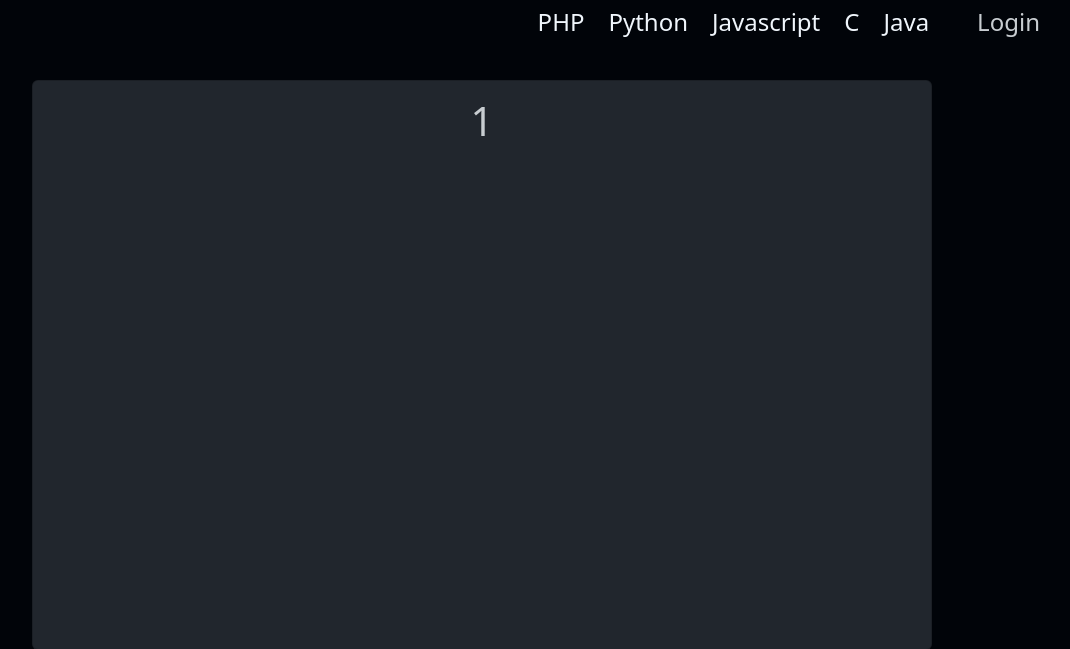
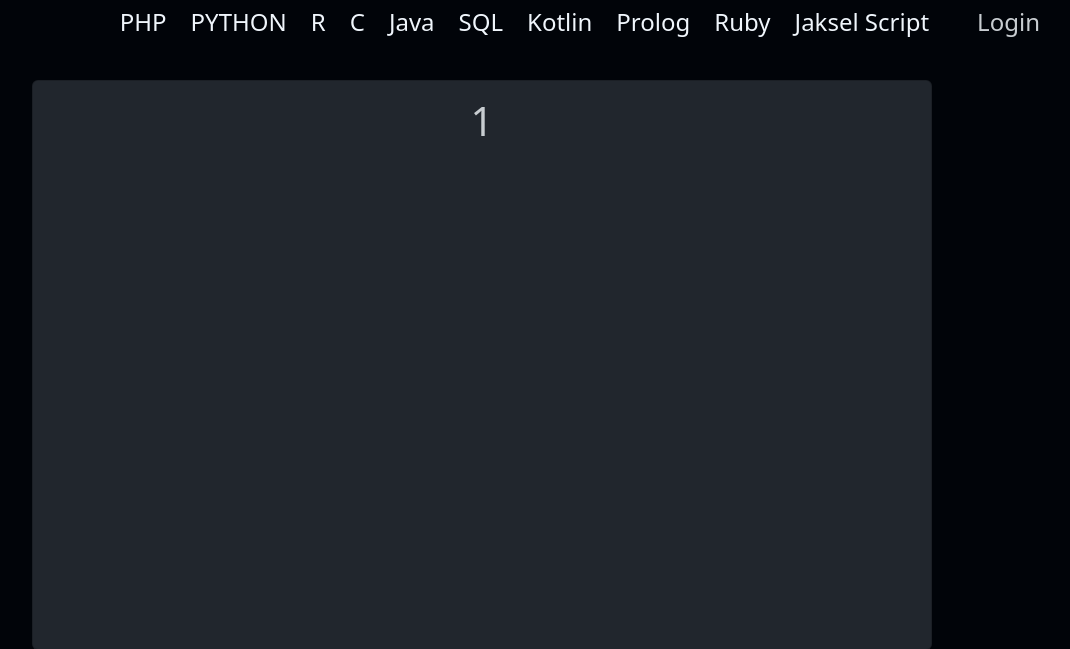
Before and after one commit to ivanWib/matoor, a PHP site: page /category.php?category=1 in a window 1280 px wide. Shown: the top 649 px of the page, without its empty margins (158-1228 px from the left). Run offline with PHP 8.4, Linux system fonts and the light colour scheme; data that the repository does not hold is empty; some libraries are stand-ins or nearby versions.

Commit message:
Delete user, tambah category
Co-authored-by: Jef <Ajeppp@users.noreply.github.com>

```diff
--- a/category.php
+++ b/category.php
@@ -31,8 +31,7 @@ foreach ($result as $row) {
     <meta charset="UTF-8">
     <meta http-equiv="X-UA-Compatible" content="IE=edge">
     <meta name="viewport" content="width=device-width, initial-scale=1.0">
-    <link href="https://cdn.jsdelivr.net/npm/bootstrap@5.2.2/dist/css/bootstrap.min.css" rel="stylesheet"
-        integrity="sha384-Zenh87qX5JnK2Jl0vWa8Ck2rdkQ2Bzep5IDxbcnCeuOxjzrPF/et3URy9Bv1WTRi" crossorigin="anonymous">
+    <link href="https://cdn.jsdelivr.net/npm/bootstrap@5.2.2/dist/css/bootstrap.min.css" rel="stylesheet" integrity="sha384-Zenh87qX5JnK2Jl0vWa8Ck2rdkQ2Bzep5IDxbcnCeuOxjzrPF/et3URy9Bv1WTRi" crossorigin="anonymous">
     <link rel="preconnect" href="https://fonts.googleapis.com">
     <link rel="preconnect" href="https://fonts.gstatic.com" crossorigin>
     <link href="https://fonts.googleapis.com/css2?family=Secular+One&display=swap" rel="stylesheet">
@@ -48,11 +47,11 @@ foreach ($result as $row) {
                     <iconify-icon icon="charm:link-external" width="20" height="20"></iconify-icon>
                 </a>
                 <a class="d-flex" style="text-decoration:none; color:#F0F6FC" href="category.php?category=python">
-                    <h4 class="mb-0">Python</h4>
+                    <h4 class="mb-0">PYTHON</h4>
                     <iconify-icon icon="charm:link-external" width="20" height="20"></iconify-icon>
                 </a>
-                <a class="d-flex" style="text-decoration:none; color:#F0F6FC" href="category.php?category=javascript">
-                    <h4 class="mb-0">Javascript</h4>
+                <a class="d-flex" style="text-decoration:none; color:#F0F6FC" href="category.php?category=r">
+                    <h4 class="mb-0">R</h4>
                     <iconify-icon icon="charm:link-external" width="20" height="20"></iconify-icon>
                 </a>
                 <a class="d-flex" style="text-decoration:none; color:#F0F6FC" href="category.php?category=c">
@@ -63,6 +62,26 @@ foreach ($result as $row) {
                     <h4 class="mb-0">Java</h4>
                     <iconify-icon icon="charm:link-external" width="20" height="20"></iconify-icon>
                 </a>
+                <a class="d-flex" style="text-decoration:none; color:#F0F6FC" href="category.php?category=sql">
+                    <h4 class="mb-0">SQL</h4>
+                    <iconify-icon icon="charm:link-external" width="20" height="20"></iconify-icon>
+                </a>
+                <a class="d-flex" style="text-decoration:none; color:#F0F6FC" href="category.php?category=kotlin">
+                    <h4 class="mb-0">Kotlin</h4>
+                    <iconify-icon icon="charm:link-external" width="20" height="20"></iconify-icon>
+                </a>
+                <a class="d-flex" style="text-decoration:none; color:#F0F6FC" href="category.php?category=prolog">
+                    <h4 class="mb-0">Prolog</h4>
+                    <iconify-icon icon="charm:link-external" width="20" height="20"></iconify-icon>
+                </a>
+                <a class="d-flex" style="text-decoration:none; color:#F0F6FC" href="category.php?category=ruby">
+                    <h4 class="mb-0">Ruby</h4>
+                    <iconify-icon icon="charm:link-external" width="20" height="20"></iconify-icon>
+                </a>
+                <a class="d-flex" style="text-decoration:none; color:#F0F6FC" href="category.php?category=jaksel script">
+                    <h4 class="mb-0">Jaksel Script</h4>
+                    <iconify-icon icon="charm:link-external" width="20" height="20"></iconify-icon>
+                </a>
                 <?php if (!isset($_SESSION["login"])) { ?>
                     <div>
                         <a style="text-decoration:none; color:#C8CDD1" href="index.php">
@@ -71,8 +90,7 @@ foreach ($result as $row) {
                     </div>
                     <div>
                         <a class="d-flex" style="text-decoration:none; color:#C8CDD1" href="login.php">
-                        <iconify-icon class="d-flex align-items-center" icon="clarity:login-solid" width="30"
-                            height="30"></iconify-icon>
+                            <iconify-icon class="d-flex align-items-center" icon="clarity:login-solid" width="30" height="30"></iconify-icon>
                             <h4 class="mb-0">Login</h4>
                         </a>
                     </div>
@@ -85,8 +103,7 @@ foreach ($result as $row) {
                 <?php } ?>
             </div>
         </div>
-        <div id="body" style="height:570px; width:900px; margin-top:80px; background-color:#21262D; color:#F9F8F8"
-            class="card overflow-auto">
+        <div id="body" style="height:570px; width:900px; margin-top:80px; background-color:#21262D; color:#F9F8F8" class="card overflow-auto">
             <div id="content" class="d-flex flex-row w-100">
                 <div id="DASHBOARD" class="d-flex justify-content-center w-100">
                     <div id="bungkus" class="w-50">
@@ -102,13 +119,9 @@ foreach ($result as $row) {
                             <div class="column">
                                 <div style="background-color:#161B22" class="card mb-4 shadow p-3 mb-3">
                                     <div class="media d-flex flex-wrap align-items-center justify-content-between">
-                                    <div style="color:#C8CDD1"
-                                        class="justify-content-between d-flex flex-wrap align-items-center gap-3">
-                                        <a style="text-decoration:none; color:#C8CDD1"
-                                            class="justify-content-between d-flex flex-wrap align-items-center gap-3"
-                                            href="profile.php?id=<?= $user["id_user"] ?>">
-                                            <img src="foto/<?= $user["foto"] ?>" alt="foto"
-                                                class="d-block rounded-circle" width=60>
+                                        <div style="color:#C8CDD1" class="justify-content-between d-flex flex-wrap align-items-center gap-3">
+                                            <a style="text-decoration:none; color:#C8CDD1" class="justify-content-between d-flex flex-wrap align-items-center gap-3" href="profile.php?id=<?= $user["id_user"] ?>">
+                                                <img src="foto/<?= $user["foto"] ?>" alt="foto" class="d-block rounded-circle" width=60>
                                                 <h5><?= $user["username"] ?></h5>
                                             </a>
                                         </div>
@@ -125,25 +138,21 @@ foreach ($result as $row) {
                                     </div>
                                     <div class="d-flex flex-row justify-content-between align-items-center mt-2">
                                         <div style="color:#C8CDD1" class="px-2 pt-2 d-flex gap-2">
-                                        <a style="text-decoration:none; color:#C8CDD1"
-                                            href="like.php?id=<?= $row["id_post"] ?>&category=<?= $row["category"] ?>&header=category">
+                                            <a style="text-decoration:none; color:#C8CDD1" href="like.php?id=<?= $row["id_post"] ?>&category=<?= $row["category"] ?>&header=category">
                                                 <iconify-icon icon="fontisto:like" width="20" height="20"></iconify-icon>
                                             </a>
                                             <p style="font-size:15px" class="mb-0 ml-2"><?= $like["likes"] ?></p>
                                         </div>
                                         <div style="color:#C8CDD1" class="px-2 pt-2 d-flex gap-2">
-                                        <a style="text-decoration:none; color:#C8CDD1"
-                                            href="comment.php?id=<?= $row["id_post"] ?>">
-                                            <iconify-icon icon="heroicons:chat-bubble-oval-left-ellipsis-solid"
-                                                width="20" height="20"></iconify-icon>
+                                            <a style="text-decoration:none; color:#C8CDD1" href="comment.php?id=<?= $row["id_post"] ?>">
+                                                <iconify-icon icon="heroicons:chat-bubble-oval-left-ellipsis-solid" width="20" height="20"></iconify-icon>
                                             </a>
                                             <p style="font-size:15px" class="mb-0 ml-2"><?= $comment["comments"] ?></p>
                                         </div>
                                         <div>
                                             <?php if ($login == "1") { ?>
                                                 <div>
-                                            <a style="text-decoration:none; color:#C8CDD1"
-                                                href="delete.php?id=<?= $row["id_post"] ?>&header=category&table=posts&data=<?= $category ?>">
+                                                    <a style="text-decoration:none; color:#C8CDD1" href="delete.php?id=<?= $row["id_post"] ?>&header=category&table=posts&data=<?= $category ?>">
                                                         <iconify-icon icon="ic:baseline-delete-forever" width="30" height="30">
                                                         </iconify-icon>
                                                     </a>
@@ -162,11 +171,9 @@ foreach ($result as $row) {
 
 
     <script src="https://code.iconify.design/iconify-icon/1.0.1/iconify-icon.min.js"></script>
-    <script src="https://cdn.jsdelivr.net/npm/@popperjs/core@2.11.6/dist/umd/popper.min.js"
-        integrity="sha384-oBqDVmMz9ATKxIep9tiCxS/Z9fNfEXiDAYTujMAeBAsjFuCZSmKbSSUnQlmh/jp3" crossorigin="anonymous">
+    <script src="https://cdn.jsdelivr.net/npm/@popperjs/core@2.11.6/dist/umd/popper.min.js" integrity="sha384-oBqDVmMz9ATKxIep9tiCxS/Z9fNfEXiDAYTujMAeBAsjFuCZSmKbSSUnQlmh/jp3" crossorigin="anonymous">
     </script>
-    <script src="https://cdn.jsdelivr.net/npm/bootstrap@5.2.2/dist/js/bootstrap.min.js"
-        integrity="sha384-IDwe1+LCz02ROU9k972gdyvl+AESN10+x7tBKgc9I5HFtuNz0wWnPclzo6p9vxnk" crossorigin="anonymous">
+    <script src="https://cdn.jsdelivr.net/npm/bootstrap@5.2.2/dist/js/bootstrap.min.js" integrity="sha384-IDwe1+LCz02ROU9k972gdyvl+AESN10+x7tBKgc9I5HFtuNz0wWnPclzo6p9vxnk" crossorigin="anonymous">
     </script>
 </body>
 
```
Also changed, not shown: database.sql (+7 -7 lines), delete.php (+14 -0 lines), index.php (+38 -35 lines), post.php (+13 -5 lines), profile.php (+27 -6 lines). Lines whose indentation alone changed are shown as unchanged.
